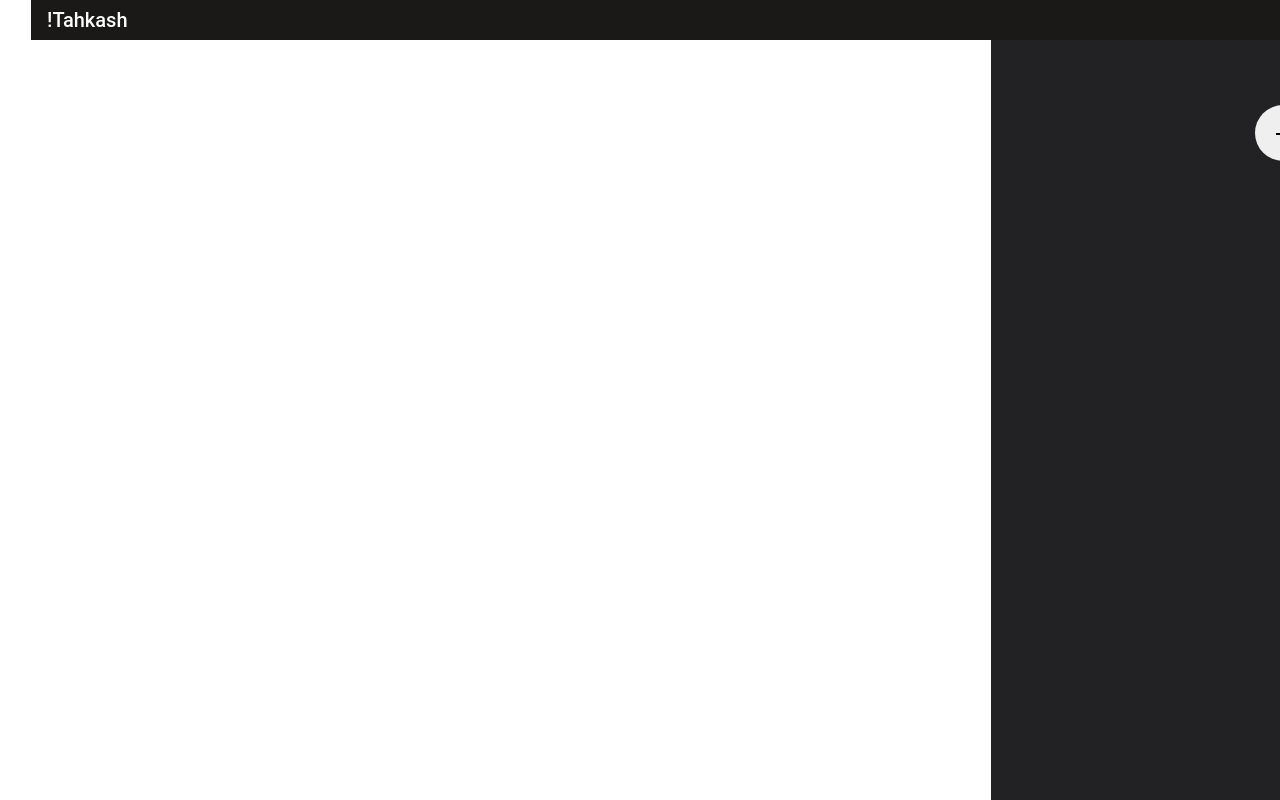
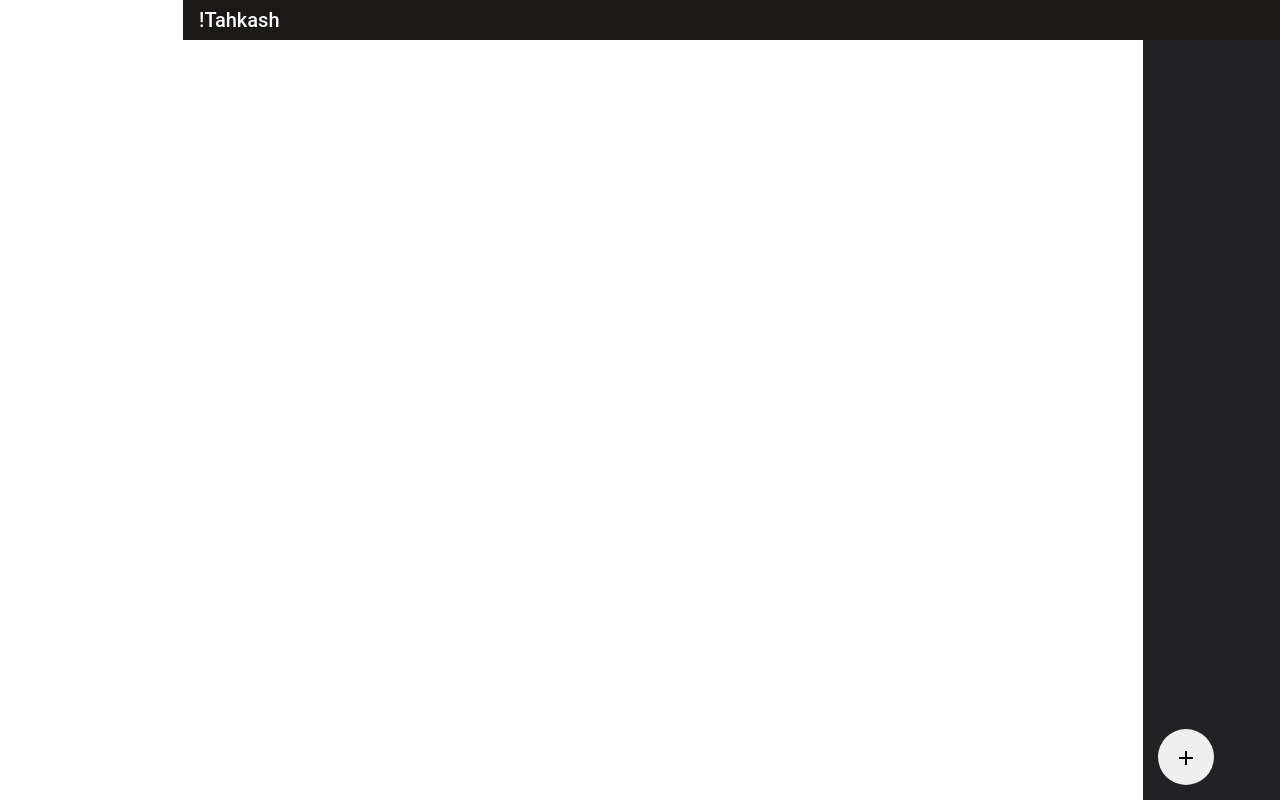
Before and after one commit to Simonomer/tahkash-client, an Angular app: page /forms in a window 1280 px wide. Built offline with nearby package versions, Linux system fonts and the light colour scheme.

Commit message:
css fix - new-form button

```diff
--- a/src/app/components/sidebar/forms-table/forms-management-table.component.scss
+++ b/src/app/components/sidebar/forms-table/forms-management-table.component.scss
@@ -6,4 +6,5 @@
   justify-content: space-between;
   box-sizing: border-box;
   cursor: pointer;
+  overflow: auto;
 }
--- a/src/app/components/sidebar/sidebar.component.html
+++ b/src/app/components/sidebar/sidebar.component.html
@@ -1,5 +1,5 @@
 <search-bar></search-bar>
 <forms-management-table [forms]="filteredForms"></forms-management-table>
-<button mat-fab (click)="openNewFormDialog()">
+<button class="new-form-button" mat-fab (click)="openNewFormDialog()">
   <mat-icon>add</mat-icon>
 </button>
--- a/src/app/components/sidebar/sidebar.component.scss
+++ b/src/app/components/sidebar/sidebar.component.scss
@@ -1,5 +1,12 @@
 :host {
-  overflow: auto;
   background-color: #222224;
   color: white;
+  display: flex;
+  justify-content: space-between;
+  flex-direction: column;
+  align-items: flex-end;
 }
+
+.new-form-button {
+  margin: 15px;
+}
```
